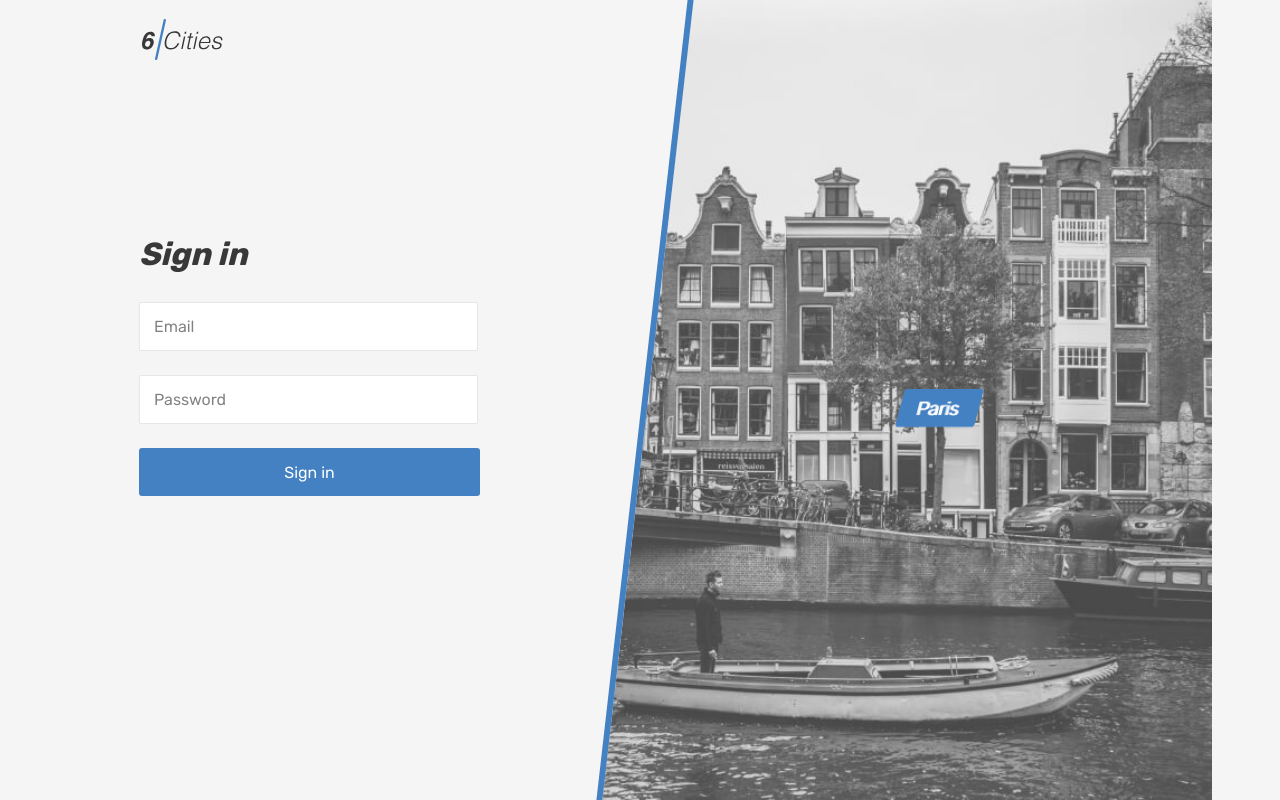
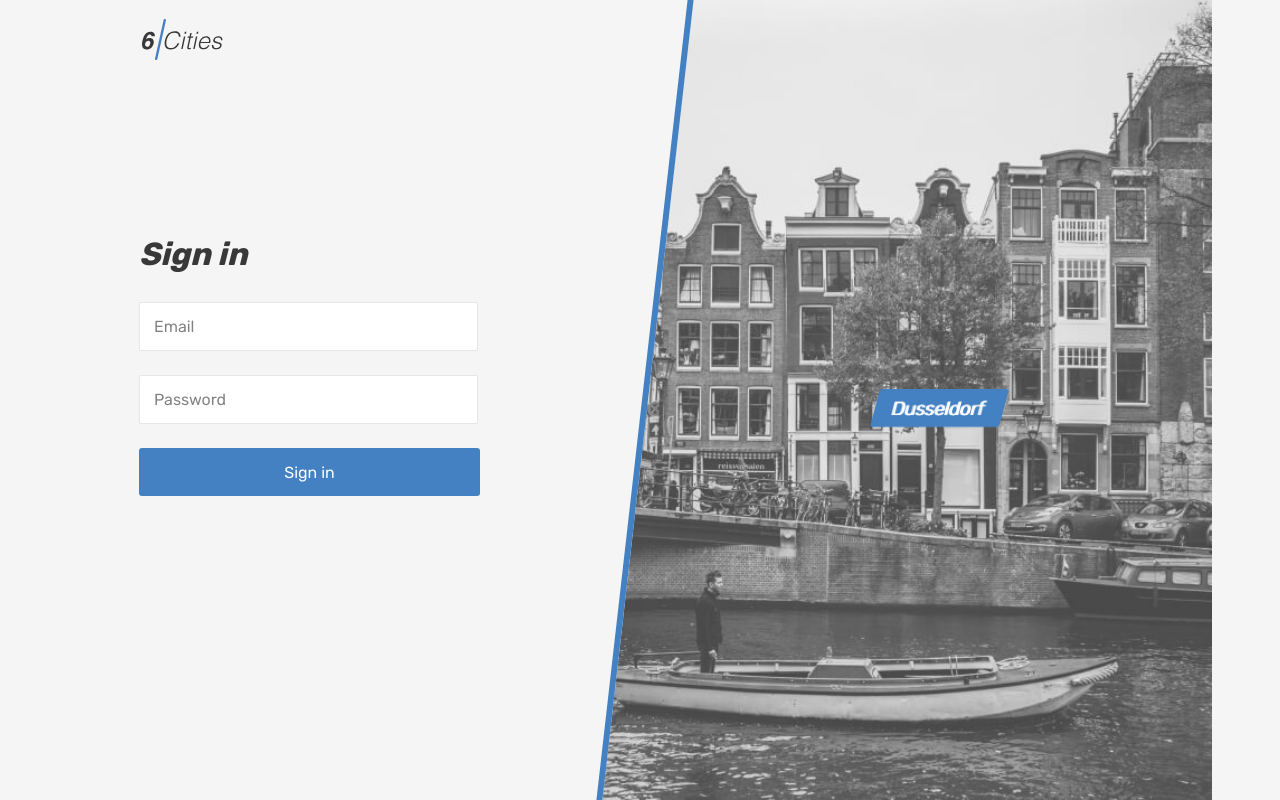
Before and after one commit to htmlacademy-react/235161-six-cities-15, a React (Vite) app: page /login in a window 1280 px wide. Built offline with nearby package versions, Linux system fonts and the light colour scheme; no server answers; what http-status-codes would draw is missing.

Commit message:
Добавил случайный выбор города для страницы логина

```diff
--- a/src/pages/login-screen/login-screen.tsx
+++ b/src/pages/login-screen/login-screen.tsx
@@ -1,13 +1,12 @@
 import { Link } from 'react-router-dom';
 import { Helmet } from 'react-helmet-async';
-import { useState, FormEvent, ChangeEvent } from 'react';
+import { useState, FormEvent, ChangeEvent, MouseEvent } from 'react';
 import { useNavigate } from 'react-router-dom';
 import { useAppDispatch, useAppSelector } from '../../hooks';
+import { changeCity } from '../../store/action';
 import { getAuthLoadingStatus } from '../../store/selectors/authorization-selectors';
-import { getCurrentCity } from '../../store/selectors/city-selectors';
 import { loginAction } from '../../store/api-actions';
-import { AppRoutes } from '../../const';
-
+import { AppRoutes, CITIES } from '../../const';
 
 function LoginScreen(): JSX.Element {
 
@@ -17,8 +16,9 @@ function LoginScreen(): JSX.Element {
   const dispatch = useAppDispatch();
   const navigate = useNavigate();
 
-  const currentCity = useAppSelector(getCurrentCity);
   const authLoadingStatus = useAppSelector(getAuthLoadingStatus);
+
+  const randomCityIndex = Math.floor(Math.random() * CITIES.length);
 
   const handleEmailInputChange = (evt: ChangeEvent<HTMLInputElement>) => {
     const emailValue = evt.target.value;
@@ -45,6 +45,15 @@ function LoginScreen(): JSX.Element {
         });
     }
   };
+
+  function handleCityClick (evt: MouseEvent<HTMLElement>) {
+    const target = evt.target as HTMLElement;
+    const targetCity = target.textContent;
+
+    if (targetCity) {
+      dispatch(changeCity({cityName: targetCity}));
+    }
+  }
 
   return (
     <main className="page__main page__main--login">
@@ -99,8 +108,8 @@ function LoginScreen(): JSX.Element {
         </section>
         <section className="locations locations--login locations--current">
           <div className="locations__item">
-            <Link className="locations__item-link" to={AppRoutes.Main}>
-              <span>{currentCity.name}</span>
+            <Link className="locations__item-link" to={AppRoutes.Main} onClick={handleCityClick}>
+              <span>{CITIES[randomCityIndex].name}</span>
             </Link>
           </div>
         </section>
```
